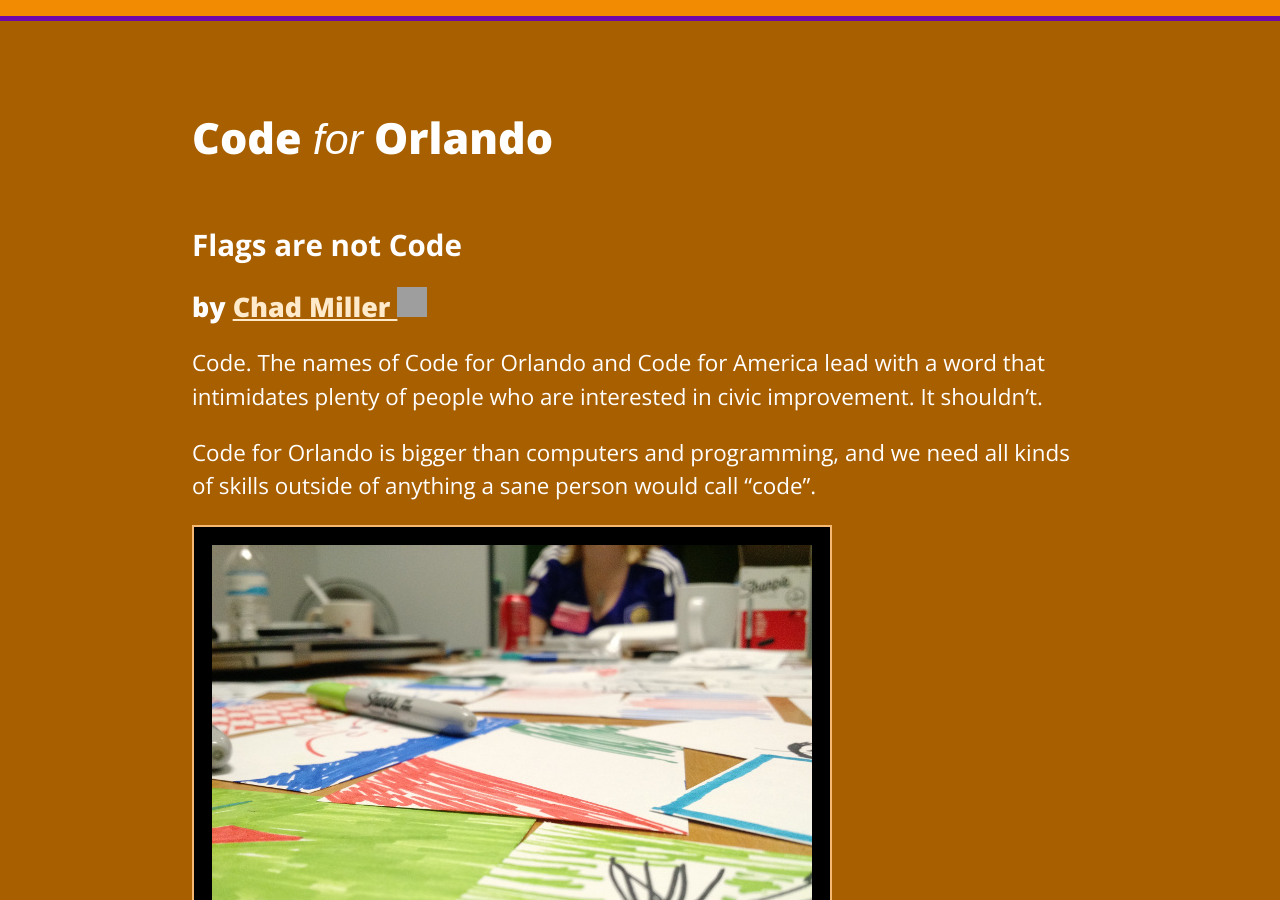
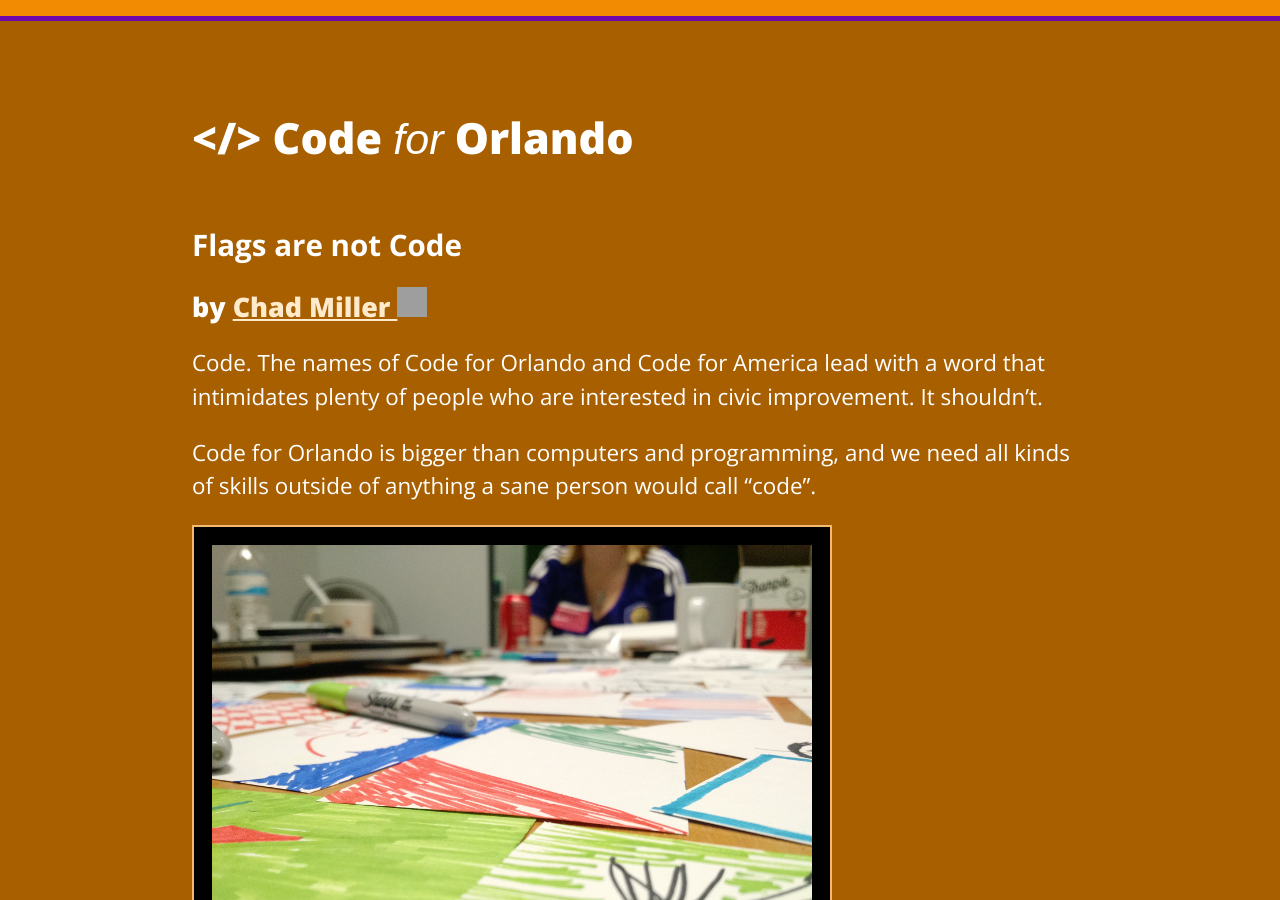
Before and after one commit to cforlando/cforlando.github.io, a Jekyll site: the page built from _posts/2015-07-30-flags.md, in a window 1280 px wide and 900 px high. Built offline with Jekyll 4.4.1, drawn with Linux system fonts in a browser that asks for light colours; some web fonts are replaced; grey boxes are pictures that could not be loaded.

Commit message:
Reduce default size a bit

```diff
--- a/_layouts/blog.html
+++ b/_layouts/blog.html
@@ -58,7 +58,7 @@
 		<hgroup>
 			<h1>
 				<a href="/">
-					<span style="font-family: 'Open Sans', sans-serif; font-weight: 800;">Code</span>
+					<span style="font-family: 'Open Sans', sans-serif; font-weight: 800;">&lt;/&gt;&nbsp;Code</span>
 					<span style="font-family: 'Lato Sans', sans-serif; font-weight: 400; font-style: italic;">for</span>
 					<span style="font-family: 'Open Sans', sans-serif; font-weight: 800;">Orlando</span>
 				</a>
```
